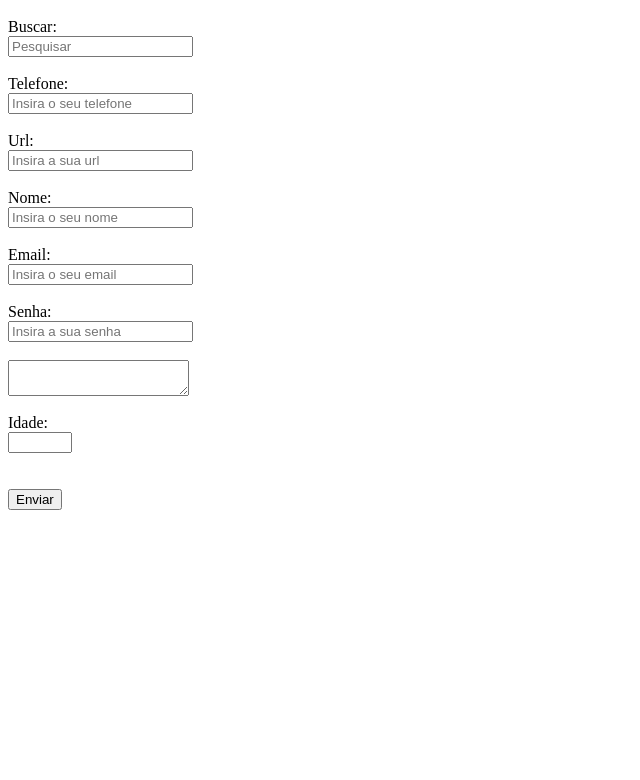
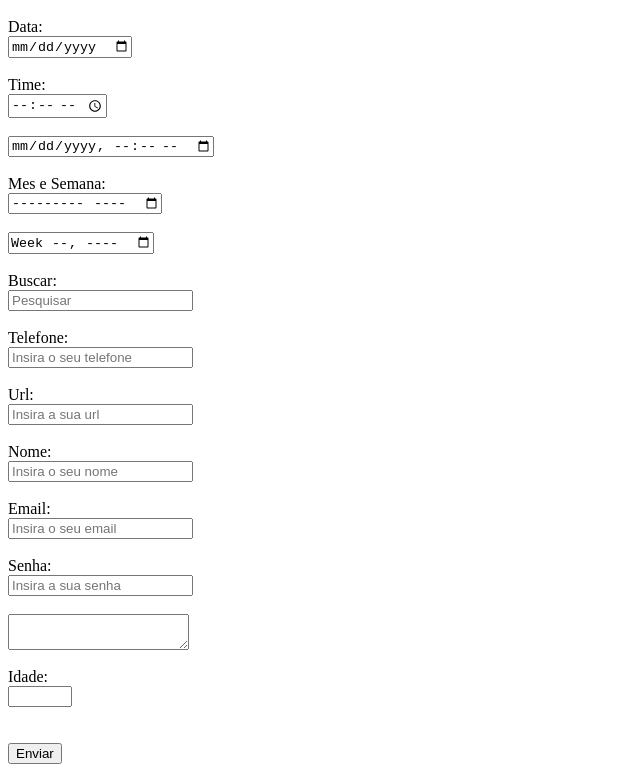
Before and after one commit to sinngjpeg/imersao-onp, a plain HTML site: page fields/html/form.html in a window 1280 px wide. Shown: the part 48-828 px from the top of the page, without its empty margins (0-640 px from the left). Before the commit the page ends 800 px from the top, so only its background shows below. Drawn offline with Linux system fonts and the light colour scheme.

Commit message:
learning dates

```diff
--- a/fields/html/form.html
+++ b/fields/html/form.html
@@ -10,6 +10,17 @@
     <h1>Formulário</h1>
 
     <form action="/cadastro" method="GET">
+        <label for="sexo">Data:</label><br>
+        <input type="date" name="data" /><br><br>
+
+        <label for="sexo">Time:</label><br>
+        <input type="time" name="hora" /><br><br>
+        <input type="datetime-local" name="datahora" /><br><br>
+
+        <label for="sexo">Mes e Semana:</label><br>
+        <input type="month" name="mes" /><br><br>
+        <input type="week" name="semana" /><br><br>
+
         <label for="sexo">Buscar:</label><br>
         <input type="search" name="busca" placeholder="Pesquisar" /><br><br>
 
```
